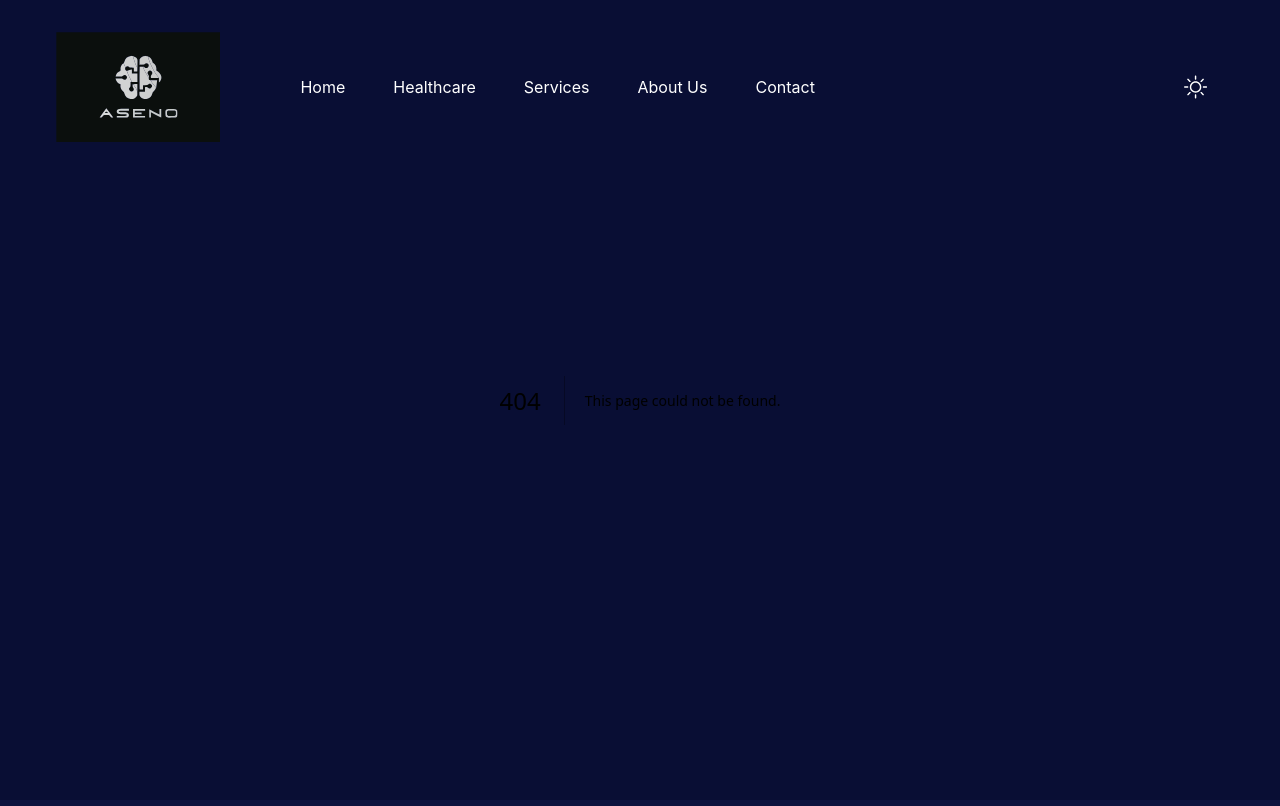
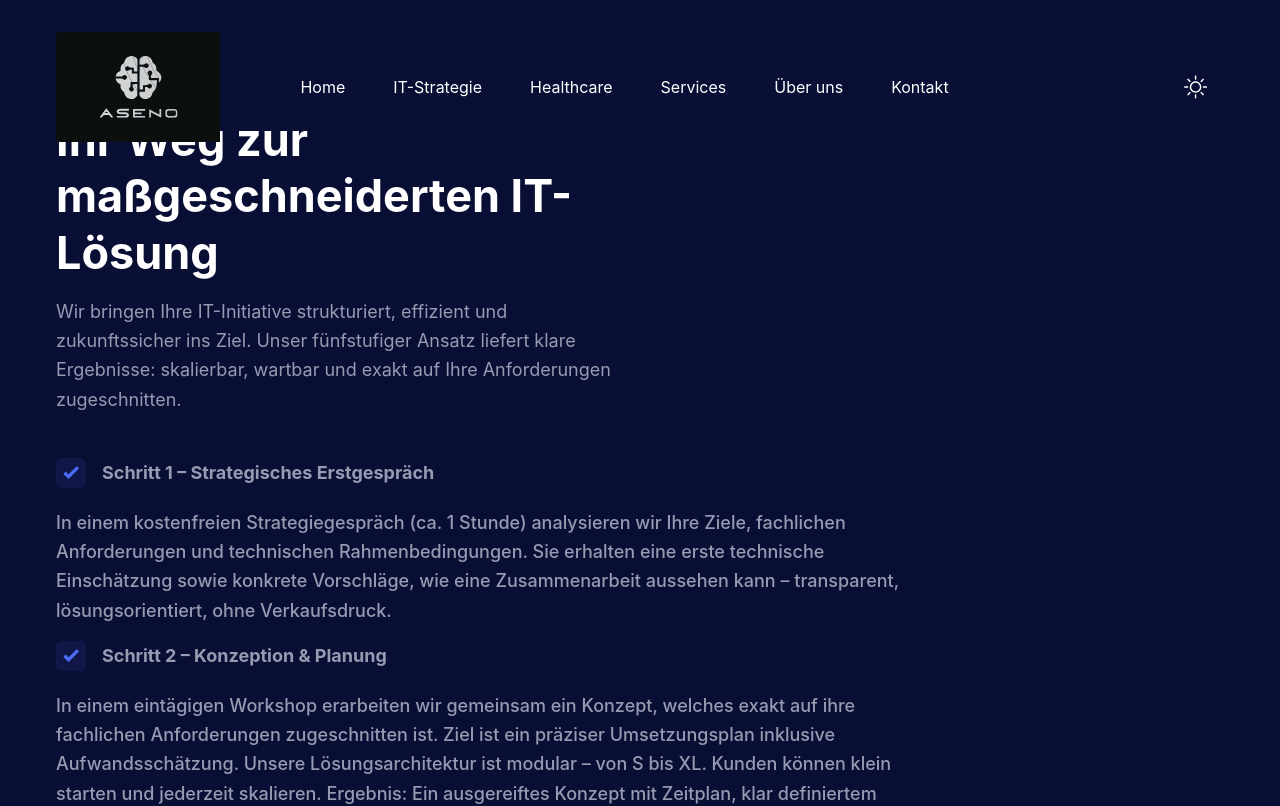
Before and after one commit to aseno-gmbh/aseno-gmbh.github.io, a Next.js app: page /strategy in a window 1280 px wide. Before the commit this address had no page. Shown: the top 806 px of the page. Built offline with nearby package versions, Linux system fonts and the light colour scheme.

Commit message:
neue Unterseite Strategy angelegt

```diff
--- /dev/null
+++ b/app/strategy/page.jsx
@@ -0,0 +1,11 @@
+import ServicesSectionOne from "@/components/Services/ServicesSectionOne";
+
+const StrategyPage = () => {
+  return (
+    <>
+      <ServicesSectionOne />
+    </>
+  );
+};
+
+export default StrategyPage;
--- a/components/Header/menuData.jsx
+++ b/components/Header/menuData.jsx
@@ -5,27 +5,33 @@ const menuData = [
     path: "/",
     newTab: false,
   },
+   {
+    id: 2,
+    title: "IT-Strategie",
+    path: "/strategy",
+    newTab: false,
+  },
   {
-    id: 2,
+    id: 3,
     title: "Healthcare",
     path: "/healthcare",
     newTab: false,
   },
   {
-    id: 3,
+    id: 4,
     title: "Services",
     path: "/services",
     newTab: false,
   },
   {
-    id: 4,
-    title: "About Us",
+    id: 5,
+    title: "Über uns",
     path: "/about",
     newTab: false,
   },
   {
-    id: 5,
-    title: "Contact",
+    id: 6,
+    title: "Kontakt",
     path: "/contact",
     newTab: false,
   },
```
